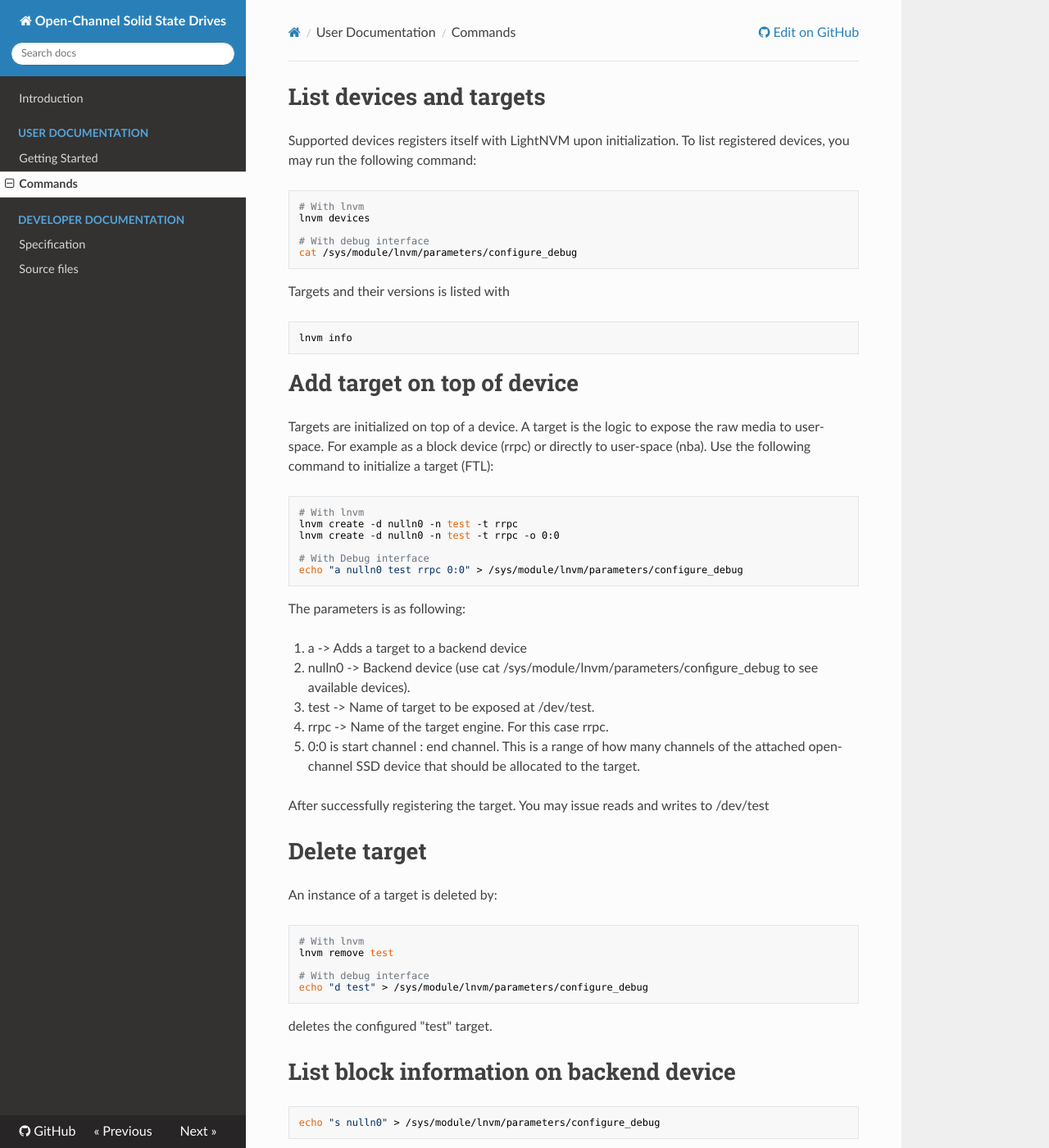
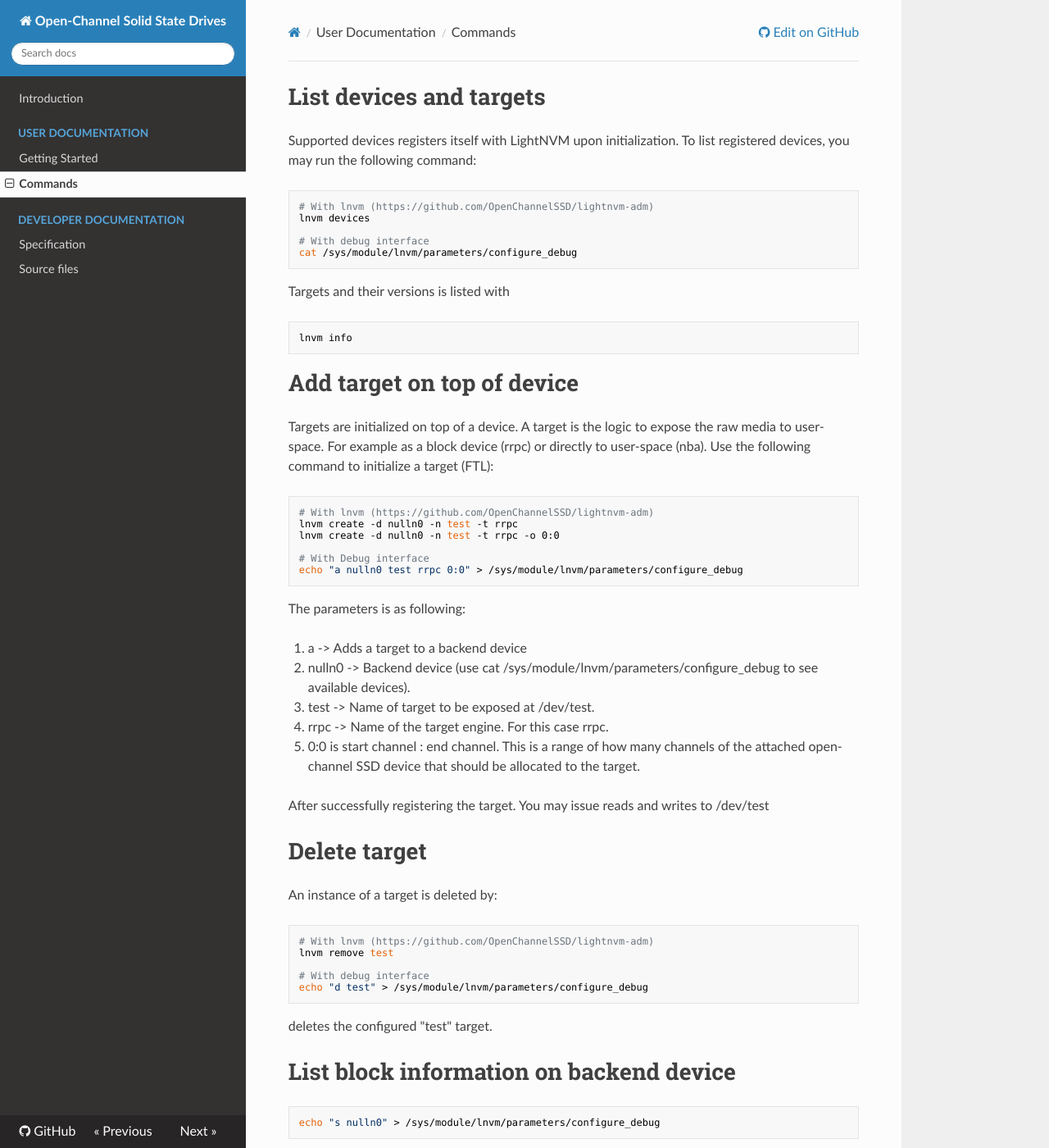
Before and after one commit to OpenChannelSSD/documentation, an MkDocs documentation site: the page built from docs/commands.md, in a window 1280 px wide and 1400 px high. Shown: the whole window at 82% size. Built offline with MkDocs 1.6.1, drawn with Linux system fonts in a browser that asks for light colours; nearby versions of some CDN libraries; old or Windows-style settings are respelled for this version of MkDocs; part of the change alters nothing that is shown.

Commit message:
Update commands.md
Add links to lnvm

```diff
--- a/docs/commands.md
+++ b/docs/commands.md
@@ -2,7 +2,7 @@
 
 Supported devices registers itself with LightNVM upon initialization. To list registered devices, you may run the following command:
 
-    # With lnvm
+    # With lnvm (https://github.com/OpenChannelSSD/lightnvm-adm)
     lnvm devices
 
     # With debug interface
@@ -17,7 +17,7 @@ Targets and their versions is listed with
 Targets are initialized on top of a device. A target is the logic to expose the raw media to user-space. For example as a block device (rrpc) or directly to user-space (nba). Use the following command to
 initialize a target (FTL):
 
-    # With lnvm
+    # With lnvm (https://github.com/OpenChannelSSD/lightnvm-adm)
     lnvm create -d nulln0 -n test -t rrpc
     lnvm create -d nulln0 -n test -t rrpc -o 0:0
 
@@ -38,7 +38,7 @@ After successfully registering the target. You may issue reads and writes to
 # Delete target
 An instance of a target is deleted by:
 
-    # With lnvm
+    # With lnvm (https://github.com/OpenChannelSSD/lightnvm-adm)
     lnvm remove test
 
     # With debug interface
```
